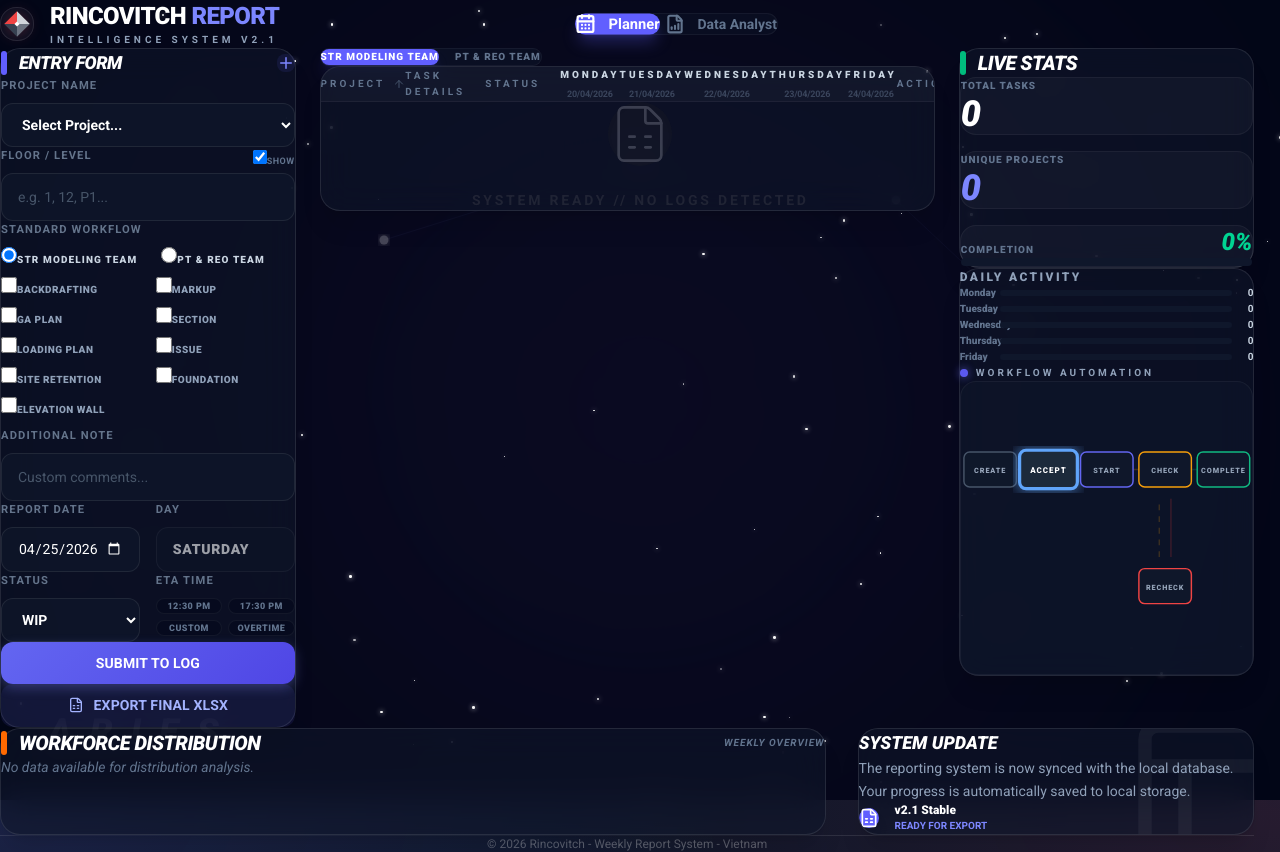
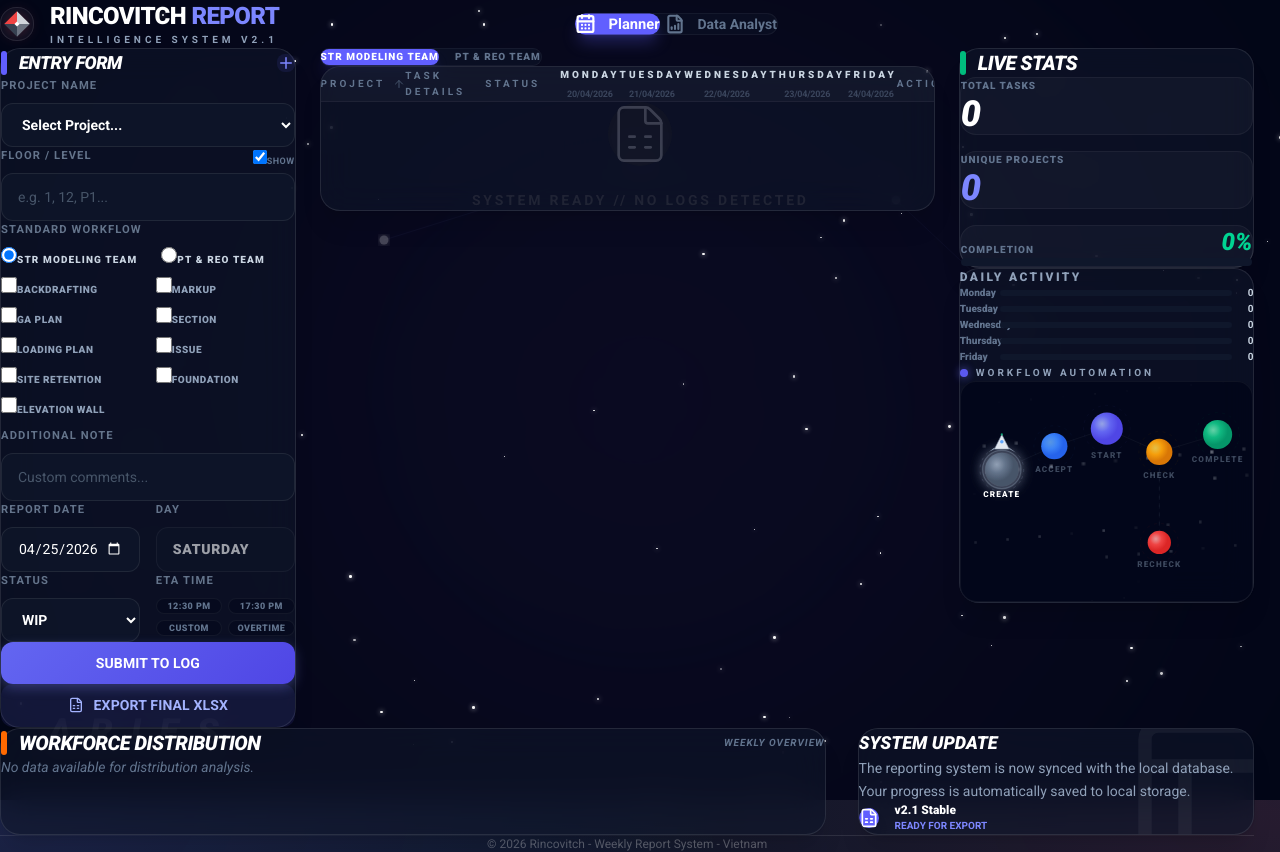
Before and after one commit to john-cpu25/Report, a React (Vite) app: page / in a window 1280 px wide. Built offline with nearby package versions, Linux system fonts and the light colour scheme.

Commit message:
UPDATE THEME HÀNH TINH

```diff
--- a/src/WorkflowAnimation.jsx
+++ b/src/WorkflowAnimation.jsx
@@ -1,38 +1,84 @@
-import React, { useState, useEffect } from 'react'
-import { motion } from 'framer-motion'
+import React, { useState, useEffect, useMemo } from 'react'
+import { motion, AnimatePresence } from 'framer-motion'
 
 const WorkflowAnimation = () => {
   const [activeStep, setActiveStep] = useState(0)
+  const [isTransiting, setIsTransiting] = useState(false)
 
   // The sequence: CREATE -> ACCEPT -> START -> CHECK -> RECHECK -> CHECK -> COMPLETE
-  const sequence = ['create', 'accept', 'start', 'check', 'recheck', 'check', 'complete']
+  const sequence = ['create', 'accept', 'start', 'check', 'recheck', 'check2', 'complete']
+
+  const DOCK_TIME = 5000  // 5 seconds docked at each planet
+  const TRANSIT_TIME = 1200 // 1.2s flight animation between planets
 
   useEffect(() => {
-    const interval = setInterval(() => {
-      setActiveStep((prev) => (prev + 1) % sequence.length)
-    }, 1500) // 1.5 seconds per step
-    return () => clearInterval(interval)
+    let timeout
+    const cycle = () => {
+      // Start transit animation
+      setIsTransiting(true)
+      timeout = setTimeout(() => {
+        // Arrive at next planet
+        setActiveStep(prev => (prev + 1) % sequence.length)
+        setIsTransiting(false)
+        // Dock for 5 seconds then move again
+        timeout = setTimeout(cycle, DOCK_TIME)
+      }, TRANSIT_TIME)
+    }
+    // Initial dock
+    timeout = setTimeout(cycle, DOCK_TIME)
+    return () => clearTimeout(timeout)
   }, [])
 
-  const nodes = [
-    { id: 'create', label: 'CREATE', x: 10, y: 30, color: '#475569', activeColor: '#94a3b8' }, // slate
-    { id: 'accept', label: 'ACCEPT', x: 30, y: 30, color: '#3b82f6', activeColor: '#60a5fa' }, // blue
-    { id: 'start', label: 'START', x: 50, y: 30, color: '#6366f1', activeColor: '#818cf8' },  // indigo
-    { id: 'check', label: 'CHECK', x: 70, y: 30, color: '#f59e0b', activeColor: '#fbbf24' },  // amber
-    { id: 'complete', label: 'COMPLETE', x: 90, y: 30, color: '#10b981', activeColor: '#34d399' }, // emerald
-    { id: 'recheck', label: 'RECHECK', x: 70, y: 70, color: '#ef4444', activeColor: '#f87171' } // red
+  // Planet definitions with orbital positions (arranged in a flowing path)
+  const planets = [
+    { id: 'create',   label: 'CREATE',   cx: 14, cy: 30, r: 5, color: '#64748b', glowColor: '#94a3b8', ringColor: '#475569' },
+    { id: 'accept',   label: 'ACCEPT',   cx: 32, cy: 22, r: 4.5, color: '#3b82f6', glowColor: '#60a5fa', ringColor: '#2563eb' },
+    { id: 'start',    label: 'START',    cx: 50, cy: 16, r: 5.5, color: '#6366f1', glowColor: '#a5b4fc', ringColor: '#4f46e5' },
+    { id: 'check',    label: 'CHECK',    cx: 68, cy: 24, r: 4.5, color: '#f59e0b', glowColor: '#fcd34d', ringColor: '#d97706' },
+    { id: 'complete', label: 'COMPLETE', cx: 88, cy: 18, r: 5, color: '#10b981', glowColor: '#6ee7b7', ringColor: '#059669' },
+    { id: 'recheck',  label: 'RECHECK',  cx: 68, cy: 55, r: 4, color: '#ef4444', glowColor: '#fca5a5', ringColor: '#dc2626' },
   ]
 
-  const links = [
-    { source: 'create', target: 'accept', color: '#3b82f6', stepIndex: 0 },
-    { source: 'accept', target: 'start', color: '#6366f1', stepIndex: 1 },
-    { source: 'start', target: 'check', color: '#f59e0b', stepIndex: 2 },
-    { source: 'check', target: 'recheck', color: '#ef4444', path: 'M 72 40 L 72 60', stepIndex: 3 }, // Down to recheck
-    { source: 'recheck', target: 'check', color: '#f59e0b', path: 'M 68 60 L 68 40', dashed: true, stepIndex: 4 }, // Up to check
-    { source: 'check', target: 'complete', color: '#10b981', stepIndex: 5 },
+  // Map sequence step to planet
+  const getPlanetForStep = (step) => {
+    const map = { 'create': 'create', 'accept': 'accept', 'start': 'start', 'check': 'check', 'recheck': 'recheck', 'check2': 'check', 'complete': 'complete' }
+    return planets.find(p => p.id === map[sequence[step]])
+  }
+
+  const currentPlanet = getPlanetForStep(activeStep)
+  const nextStep = (activeStep + 1) % sequence.length
+  const nextPlanet = getPlanetForStep(nextStep)
+
+  // Ship position: when transiting, animate from current to next; when docked, stay at current
+  const shipTarget = isTransiting ? nextPlanet : currentPlanet
+
+  // Background stars (static, generated once)
+  const stars = useMemo(() => {
+    return Array.from({ length: 40 }, (_, i) => ({
+      x: (i * 37 + 13) % 100,
+      y: (i * 53 + 7) % 80,
+      r: ((i % 3) + 1) * 0.15,
+      opacity: 0.2 + (i % 5) * 0.1,
+      twinkleDelay: (i % 7) * 0.5,
+    }))
+  }, [])
+
+  // Orbit path connections
+  const orbitPaths = [
+    { from: 'create', to: 'accept' },
+    { from: 'accept', to: 'start' },
+    { from: 'start', to: 'check' },
+    { from: 'check', to: 'complete' },
+    { from: 'check', to: 'recheck', dashed: true },
+    { from: 'recheck', to: 'check', dashed: true },
   ]
 
-  const currentActiveNodeId = sequence[activeStep]
+  // Active planet ID from sequence
+  const activePlanetId = (() => {
+    const step = sequence[activeStep]
+    if (step === 'check2') return 'check'
+    return step
+  })()
 
   return (
     <div className="w-full h-full mt-6 flex flex-col">
@@ -41,120 +87,264 @@ const WorkflowAnimation = () => {
         Workflow Automation
       </h3>
 
-      <div className="relative w-full flex-1 bg-slate-900/60 rounded-2xl border border-white/5 overflow-hidden min-h-[160px] p-2 flex items-center justify-center">
-        <svg className="w-full h-full" viewBox="0 0 100 100" preserveAspectRatio="none">
+      <div className="relative w-full flex-1 bg-slate-950/80 rounded-2xl border border-white/5 overflow-hidden min-h-[200px] p-2">
+        <svg className="w-full h-full" viewBox="0 0 100 75" preserveAspectRatio="xMidYMid meet">
           <defs>
-            {links.map((link, i) => (
-              <marker key={`head-${i}`} id={`arrowhead-${i}`} markerWidth="6" markerHeight="6" refX="5" refY="3" orient="auto">
-                <polygon points="0 0, 6 3, 0 6" fill={link.color} />
-              </marker>
+            {/* Planet glow filters */}
+            {planets.map(p => (
+              <filter key={`glow-${p.id}`} id={`planet-glow-${p.id}`} x="-100%" y="-100%" width="300%" height="300%">
+                <feGaussianBlur stdDeviation="2.5" result="blur" />
+                <feFlood floodColor={p.glowColor} floodOpacity="0.6" result="color" />
+                <feComposite in="color" in2="blur" operator="in" result="glow" />
+                <feMerge>
+                  <feMergeNode in="glow" />
+                  <feMergeNode in="glow" />
+                  <feMergeNode in="SourceGraphic" />
+                </feMerge>
+              </filter>
             ))}
-            <filter id="glow">
-              <feGaussianBlur stdDeviation="1.5" result="coloredBlur"/>
+            {/* Ship engine glow */}
+            <filter id="engine-glow" x="-200%" y="-200%" width="500%" height="500%">
+              <feGaussianBlur stdDeviation="1.5" result="blur" />
+              <feFlood floodColor="#60a5fa" floodOpacity="0.8" result="color" />
+              <feComposite in="color" in2="blur" operator="in" result="glow" />
               <feMerge>
-                <feMergeNode in="coloredBlur"/>
-                <feMergeNode in="SourceGraphic"/>
+                <feMergeNode in="glow" />
+                <feMergeNode in="glow" />
+                <feMergeNode in="SourceGraphic" />
               </feMerge>
             </filter>
-            <filter id="nodeGlow">
-              <feGaussianBlur stdDeviation="2" result="coloredBlur"/>
-              <feMerge>
-                <feMergeNode in="coloredBlur"/>
-                <feMergeNode in="SourceGraphic"/>
-              </feMerge>
+            {/* Star twinkle filter */}
+            <filter id="star-soft">
+              <feGaussianBlur stdDeviation="0.3" />
             </filter>
+            {/* Radial gradient for planets */}
+            {planets.map(p => (
+              <radialGradient key={`grad-${p.id}`} id={`planet-grad-${p.id}`} cx="35%" cy="35%">
+                <stop offset="0%" stopColor={p.glowColor} stopOpacity="0.9" />
+                <stop offset="50%" stopColor={p.color} stopOpacity="1" />
+                <stop offset="100%" stopColor={p.ringColor} stopOpacity="1" />
+              </radialGradient>
+            ))}
           </defs>
 
-          {/* Draw Links */}
-          {links.map((link, i) => {
-            const s = nodes.find(n => n.id === link.source)
-            const t = nodes.find(n => n.id === link.target)
+          {/* Deep space background gradient */}
+          <rect x="0" y="0" width="100" height="75" fill="transparent" />
 
-            let d = link.path
-            if (!d) {
-              const dx = t.x - s.x
-              const dy = t.y - s.y
-              const length = Math.sqrt(dx*dx + dy*dy)
-              const nx = dx / length
-              const ny = dy / length
-              const startX = s.x + nx * 9
-              const startY = s.y + ny * 6
-              const endX = t.x - nx * 9
-              const endY = t.y - ny * 6
-              d = `M ${startX} ${startY} L ${endX} ${endY}`
-            }
+          {/* Background stars with twinkle */}
+          {stars.map((star, i) => (
+            <motion.circle
+              key={`star-${i}`}
+              cx={star.x}
+              cy={star.y}
+              r={star.r}
+              fill="#e2e8f0"
+              filter="url(#star-soft)"
+              animate={{ opacity: [star.opacity, star.opacity * 2, star.opacity] }}
+              transition={{
+                duration: 2 + (i % 3),
+                repeat: Infinity,
+                delay: star.twinkleDelay,
+                ease: "easeInOut"
+              }}
+            />
+          ))}
 
-            const isActiveLink = activeStep === link.stepIndex
+          {/* Orbit paths (connection lines between planets) */}
+          {orbitPaths.map((path, i) => {
+            const from = planets.find(p => p.id === path.from)
+            const to = planets.find(p => p.id === path.to)
+            return (
+              <line
+                key={`orbit-${i}`}
+                x1={from.cx} y1={from.cy}
+                x2={to.cx} y2={to.cy}
+                stroke="rgba(148,163,184,0.08)"
+                strokeWidth="0.3"
+                strokeDasharray={path.dashed ? "1.5 1.5" : "none"}
+              />
+            )
+          })}
+
+          {/* Planets */}
+          {planets.map(planet => {
+            const isActive = activePlanetId === planet.id && !isTransiting
 
             return (
-              <g key={`link-${i}`}>
-                {/* Background track */}
-                <path d={d} fill="none" stroke={link.color} strokeWidth="0.5" strokeOpacity="0.2" strokeDasharray={link.dashed ? "2 2" : "none"} />
-                {/* Animated beam */}
-                <motion.path
-                  d={d}
+              <g key={planet.id}>
+                {/* Planet orbit ring */}
+                <motion.circle
+                  cx={planet.cx}
+                  cy={planet.cy}
+                  r={planet.r + 2.5}
                   fill="none"
-                  stroke={link.color}
-                  strokeWidth="0.8"
-                  markerEnd={`url(#arrowhead-${i})`}
-                  strokeDasharray={link.dashed ? "2 2" : "none"}
-                  filter={isActiveLink ? "url(#glow)" : ""}
-                  initial={{ pathLength: 0, opacity: 0 }}
+                  stroke={planet.color}
+                  strokeWidth="0.15"
+                  strokeDasharray="1 1.5"
                   animate={{
-                    pathLength: isActiveLink ? 1 : 0,
-                    opacity: isActiveLink ? 1 : 0
+                    strokeOpacity: isActive ? 0.6 : 0.1,
+                    rotate: [0, 360]
                   }}
                   transition={{
-                    duration: isActiveLink ? 1.4 : 0.2,
-                    ease: "easeInOut"
+                    strokeOpacity: { duration: 0.5 },
+                    rotate: { duration: 20, repeat: Infinity, ease: "linear" }
                   }}
+                  style={{ transformOrigin: `${planet.cx}px ${planet.cy}px` }}
                 />
+
+                {/* Planet glow ring (active) */}
+                {isActive && (
+                  <motion.circle
+                    cx={planet.cx}
+                    cy={planet.cy}
+                    r={planet.r + 1.5}
+                    fill="none"
+                    stroke={planet.glowColor}
+                    strokeWidth="0.4"
+                    initial={{ opacity: 0, scale: 0.8 }}
+                    animate={{
+                      opacity: [0.3, 0.7, 0.3],
+                      scale: [1, 1.1, 1],
+                    }}
+                    transition={{ duration: 2, repeat: Infinity, ease: "easeInOut" }}
+                    style={{ transformOrigin: `${planet.cx}px ${planet.cy}px` }}
+                  />
+                )}
+
+                {/* Planet body */}
+                <motion.circle
+                  cx={planet.cx}
+                  cy={planet.cy}
+                  r={planet.r}
+                  fill={`url(#planet-grad-${planet.id})`}
+                  filter={isActive ? `url(#planet-glow-${planet.id})` : 'none'}
+                  animate={{
+                    r: isActive ? planet.r * 1.15 : planet.r,
+                  }}
+                  transition={{ duration: 0.6, type: "spring", stiffness: 200 }}
+                />
+
+                {/* Planet surface detail (small crescent shadow) */}
+                <circle
+                  cx={planet.cx + planet.r * 0.3}
+                  cy={planet.cy - planet.r * 0.1}
+                  r={planet.r * 0.85}
+                  fill="rgba(0,0,0,0.2)"
+                  clipPath={`circle(${planet.r}px at ${planet.cx}px ${planet.cy}px)`}
+                />
+
+                {/* Planet label */}
+                <motion.text
+                  x={planet.cx}
+                  y={planet.cy + planet.r + 4.5}
+                  textAnchor="middle"
+                  fontSize="2.8"
+                  fontWeight="900"
+                  letterSpacing="0.4"
+                  animate={{
+                    fill: isActive ? '#ffffff' : '#64748b',
+                    opacity: isActive ? 1 : 0.6,
+                  }}
+                  transition={{ duration: 0.4 }}
+                >
+                  {planet.label}
+                </motion.text>
               </g>
             )
           })}
 
-          {/* Draw Nodes */}
-          {nodes.map((node) => {
-            const isActive = currentActiveNodeId === node.id
+          {/* === SPACESHIP === */}
+          <motion.g
+            animate={{
+              x: shipTarget.cx - 50,
+              y: shipTarget.cy - 50 - (isTransiting ? 0 : shipTarget.r + 3),
+            }}
+            transition={{
+              duration: isTransiting ? TRANSIT_TIME / 1000 : 0.3,
+              ease: isTransiting ? [0.25, 0.1, 0.25, 1] : "easeOut",
+            }}
+          >
+            {/* Engine trail (when transiting) */}
+            {isTransiting && (
+              <motion.g
+                initial={{ opacity: 0 }}
+                animate={{ opacity: 1 }}
+                exit={{ opacity: 0 }}
+              >
+                <motion.ellipse
+                  cx={50}
+                  cy={51.5}
+                  rx={0.6}
+                  ry={2}
+                  fill="#60a5fa"
+                  filter="url(#engine-glow)"
+                  animate={{ ry: [2, 3.5, 2], opacity: [0.6, 1, 0.6] }}
+                  transition={{ duration: 0.3, repeat: Infinity }}
+                />
+                <motion.ellipse
+                  cx={50}
+                  cy={52}
+                  rx={0.3}
+                  ry={1.5}
+                  fill="#93c5fd"
+                  animate={{ ry: [1.5, 2.5, 1.5], opacity: [0.8, 1, 0.8] }}
+                  transition={{ duration: 0.2, repeat: Infinity }}
+                />
+              </motion.g>
+            )}
 
-            return (
-              <motion.g
-                key={node.id}
-                animate={{
-                  scale: isActive ? 1.1 : 1,
-                }}
-                transition={{ duration: 0.3, type: 'spring' }}
-              >
-                <motion.rect
-                  x={node.x - 9} y={node.y - 6}
-                  width="18" height="12"
-                  rx="2"
-                  fill="#0f172a"
-                  stroke={isActive ? node.activeColor : node.color}
-                  strokeWidth={isActive ? "1" : "0.5"}
-                  filter={isActive ? "url(#nodeGlow)" : ""}
-                  animate={{
-                    fill: isActive ? '#1e293b' : '#0f172a'
-                  }}
-                  transition={{ duration: 0.3 }}
-                />
-                <motion.text
-                  x={node.x} y={node.y + 1.2}
-                  textAnchor="middle"
-                  fontSize="2.5"
-                  fontWeight="900"
-                  letterSpacing="0.3"
-                  animate={{
-                    fill: isActive ? '#ffffff' : '#94a3b8',
-                    textShadow: isActive ? `0 0 8px ${node.activeColor}` : 'none'
-                  }}
-                  transition={{ duration: 0.3 }}
-                >
-                  {node.label}
-                </motion.text>
-              </motion.g>
-            )
-          })}
+            {/* Ship body */}
+            <g filter={isTransiting ? "url(#engine-glow)" : "none"}>
+              {/* Main hull */}
+              <polygon
+                points="50,46 47.5,51 52.5,51"
+                fill="#e2e8f0"
+                stroke="#94a3b8"
+                strokeWidth="0.2"
+              />
+              {/* Cockpit window */}
+              <circle cx={50} cy={48.5} r={0.6} fill="#60a5fa" />
+              {/* Wings */}
+              <polygon points="47.5,50.5 45.5,52 47.5,51" fill="#94a3b8" />
+              <polygon points="52.5,50.5 54.5,52 52.5,51" fill="#94a3b8" />
+            </g>
+
+            {/* Docking indicator (when docked) */}
+            {!isTransiting && (
+              <motion.circle
+                cx={50}
+                cy={46}
+                r={0.4}
+                fill="#10b981"
+                animate={{ opacity: [1, 0.3, 1] }}
+                transition={{ duration: 1, repeat: Infinity }}
+              />
+            )}
+          </motion.g>
+
+          {/* Traveling particles (when transiting) */}
+          {isTransiting && Array.from({ length: 5 }).map((_, i) => (
+            <motion.circle
+              key={`particle-${i}`}
+              r={0.2}
+              fill="#60a5fa"
+              initial={{
+                cx: currentPlanet.cx,
+                cy: currentPlanet.cy - currentPlanet.r - 3,
+                opacity: 0
+              }}
+              animate={{
+                cx: nextPlanet.cx + (Math.random() - 0.5) * 4,
+                cy: nextPlanet.cy - nextPlanet.r - 3 + (Math.random() - 0.5) * 4,
+                opacity: [0, 0.8, 0]
+              }}
+              transition={{
+                duration: TRANSIT_TIME / 1000,
+                delay: i * 0.15,
+                ease: "easeOut"
+              }}
+            />
+          ))}
         </svg>
       </div>
     </div>
```
